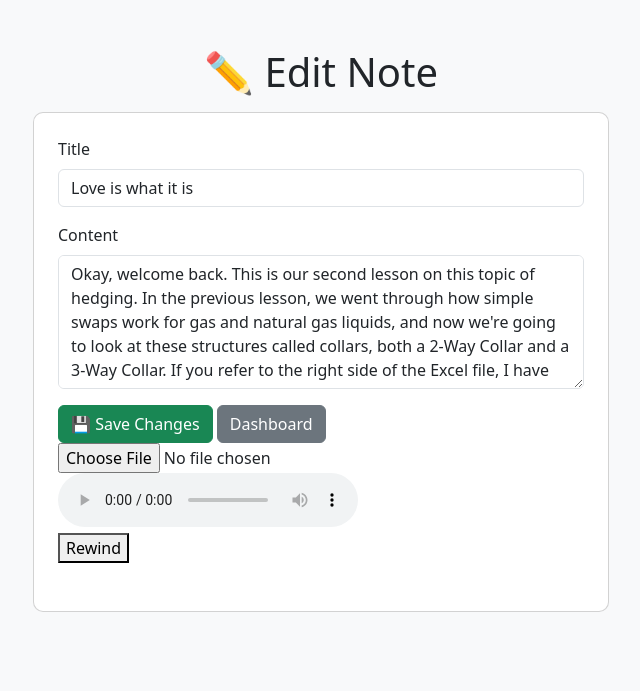
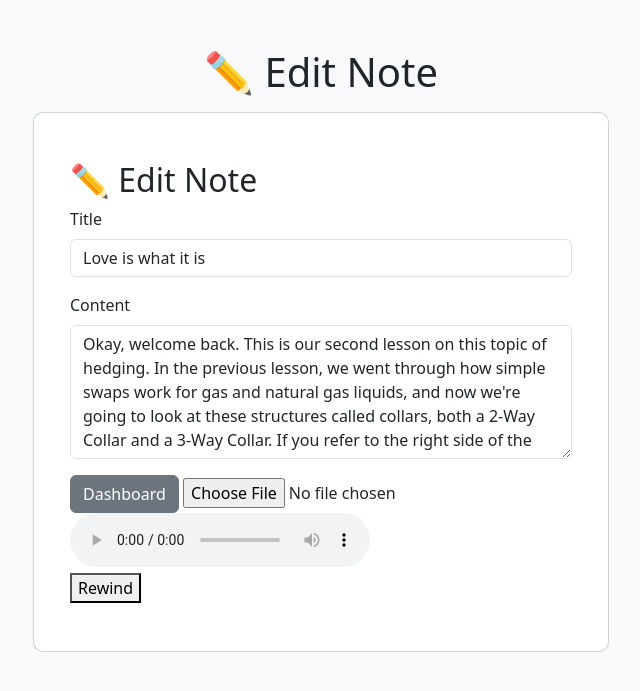
Before and after one commit to moseskadamba/Notesapp, a Django app: page /edit/1/ in a window 1280 px wide. Shown: the top 691 px of the page, without its empty margins (319-959 px from the left). Run offline with Django 5.2, Linux system fonts and the light colour scheme; a user stored in the database is signed in; data comes from the database, SQL or seed files in the repository; both versions use the stored data as it was after the commit.

Commit message:
I have the functionality of when editing it saves automatically, no need to press save button

```diff
--- a/mysite/myapp/templates/notes/edit_note.html
+++ b/mysite/myapp/templates/notes/edit_note.html
@@ -10,18 +10,27 @@
     <div class="container mt-5">
         <h1 class="text-center">✏️ Edit Note</h1>
         <div class="card p-4 mt-3">
-            <form method="post">
+            <div class="container mt-4">
+                <h2>✏️ Edit Note</h2>
+
+                <form id="edit-note-form">
                     {% csrf_token %}
+                    <input type="hidden" id="note-id" value="{{ note.id }}">
+
                     <div class="mb-3">
-                    <label class="form-label">Title</label>
-                    <input type="text" name="title" class="form-control" value="{{ note.title }}" required>
+                        <label for="title" class="form-label">Title</label>
+                        <input type="text" id="title" name="title" class="form-control" value="{{ note.title }}">
                     </div>
+
                     <div class="mb-3">
-                    <label class="form-label">Content</label>
-                    <textarea name="content" class="form-control" rows="5" required>{{ note.content }}</textarea>
+                        <label for="content" class="form-label">Content</label>
+                        <textarea id="content" name="content" class="form-control" rows="5">{{ note.content }}</textarea>
                     </div>
-                <button type="submit" class="btn btn-success">💾 Save Changes</button>
+
+                    <!-- Auto-Save Message -->
+                    <div id="autosave-message" class="text-success" style="display: none;">✅ Saved</div>
                     <a href="{% url 'home' %}" class="btn btn-secondary">Dashboard</a>
+
                     <!-- File input field to select audio file -->
                     <input type="file" id="audioFile" accept="audio/*" onchange="playAudio()">
                     <br>
@@ -37,6 +46,41 @@
                 </form>
         </div>
     </div>
+    <!-- ✅ AJAX for Auto-Save -->
+    <script src="https://code.jquery.com/jquery-3.6.0.min.js"></script>
+    <script>
+        $(document).ready(function () {
+            let timeout = null;
+
+            $("#title, #content").on("input", function () {
+                clearTimeout(timeout);
+                timeout = setTimeout(function () {
+                    saveNote();
+                }, 1000);  // Save after 1 second of inactivity
+            });
+
+            function saveNote() {
+                let noteId = $("#note-id").val();
+                let title = $("#title").val();
+                let content = $("#content").val();
+                let csrfToken = $("input[name=csrfmiddlewaretoken]").val();
+
+                $.ajax({
+                    url: "/notes/auto-save/",
+                    method: "POST",
+                    data: {
+                        note_id: noteId,
+                        title: title,
+                        content: content,
+                        csrfmiddlewaretoken: csrfToken
+                    },
+                    success: function (response) {
+                        $("#autosave-message").fadeIn().delay(1000).fadeOut();  // Show "Saved" message
+                    }
+                });
+            }
+        });
+    </script>
     <script>
         // Function to play audio
         function playAudio() {
--- a/mysite/myapp/urls.py
+++ b/mysite/myapp/urls.py
@@ -10,4 +10,5 @@ urlpatterns = [
     path('login/', views.login_view, name='login'),
     path('logout/', views.logout_view, name='logout'),
     path('search/', views.search_notes, name='search_notes'),  # AJAX search
+    path("notes/auto-save/", views.auto_save_note, name="auto_save_note"), # AJAX for autosave in the edit
 ]
--- a/mysite/myapp/views.py
+++ b/mysite/myapp/views.py
@@ -4,6 +4,7 @@ from django.contrib.auth.forms import UserCreationForm, AuthenticationForm
 from .models import Note
 from django.contrib.auth.decorators import login_required
 from django.contrib import messages
+from django.http import JsonResponse
 
 # Create your views here.
 
@@ -52,6 +53,23 @@ def edit_note(request, note_id):
 
     return render(request, 'notes/edit_note.html', {'note': note})
 
+def auto_save_note(request):
+    if request.method == "POST":
+        note_id = request.POST.get("note_id")
+        title = request.POST.get("title")
+        content = request.POST.get("content")
+
+        try:
+            note = Note.objects.get(id=note_id, user=request.user)
+            note.title = title
+            note.content = content
+            note.save()
+            return JsonResponse({"status": "success"})
+        except Note.DoesNotExist:
+            return JsonResponse({"status": "error", "message": "Note not found"})
+
+    return JsonResponse({"status": "error", "message": "Invalid request"})
+
 def signup_view(request):
     if request.method == "POST":
         form = UserCreationForm(request.POST)
```
Also changed, not shown: mysite/db.sqlite3. Lines whose indentation alone changed are shown as unchanged.
